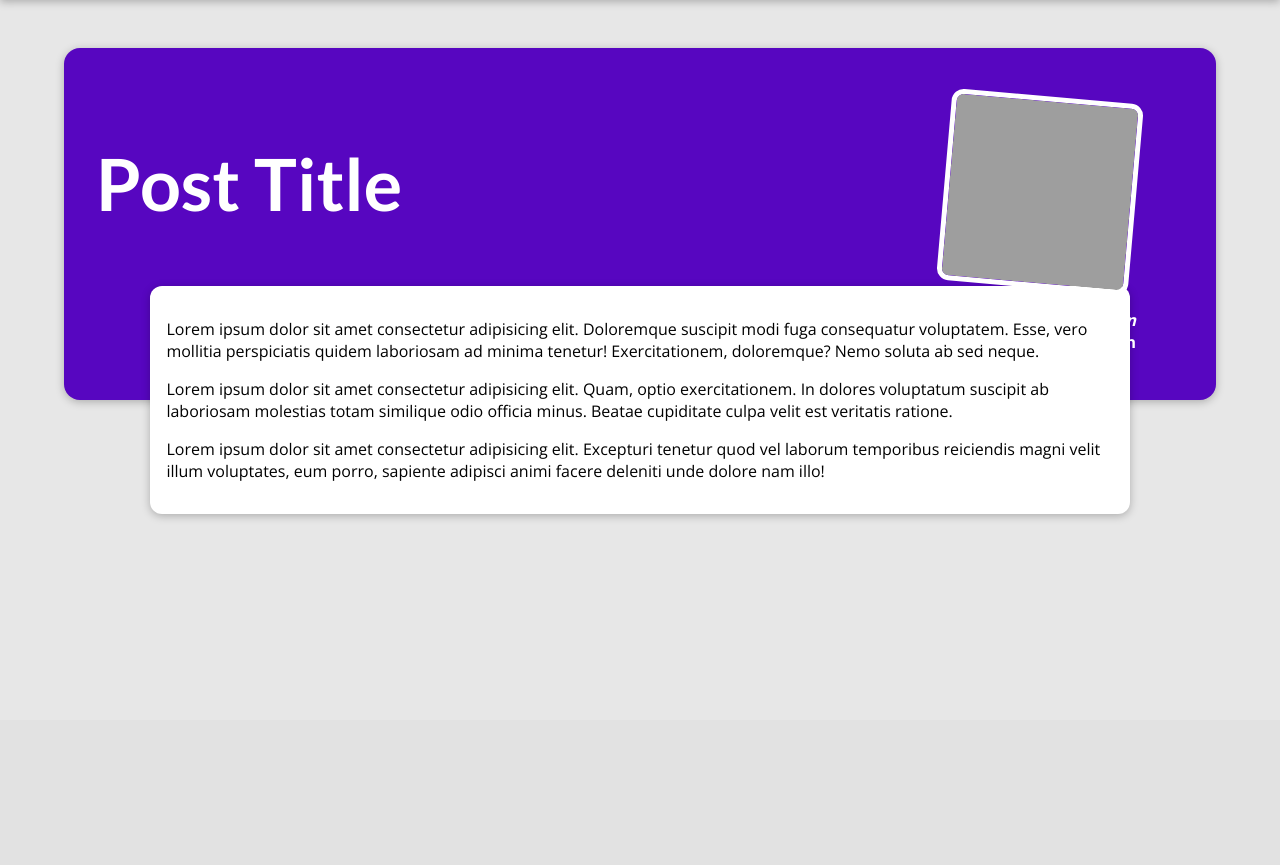
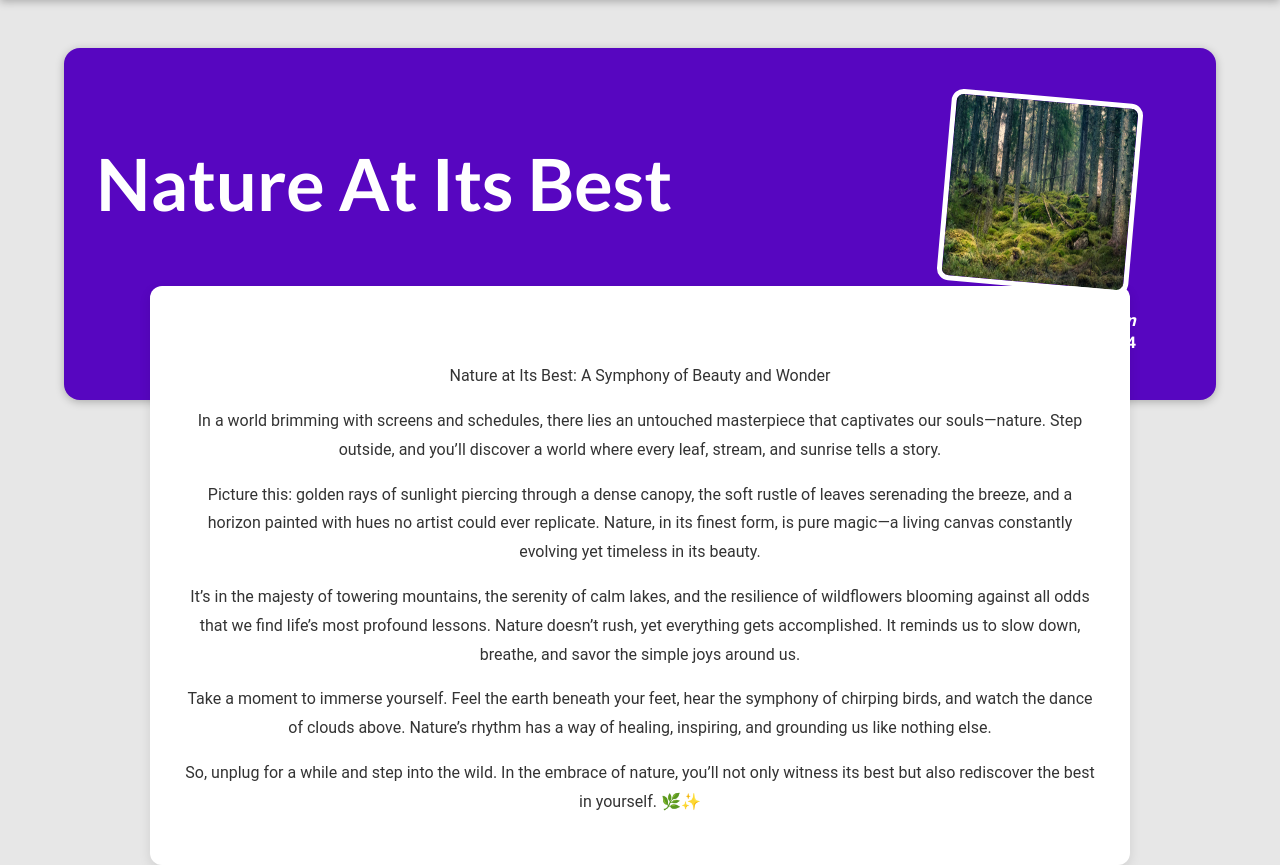
Before and after one commit to kar137/Django-Roadmap, a Django app: page /posts/into-the-woods in a window 1280 px wide. Shown: the part 80-945 px from the top of the page. Before the commit the page ends 598 px from the top, so only its background shows below. Run offline with Django 5.2, Linux system fonts and the light colour scheme; grey boxes are pictures that could not be loaded.

Commit message:
add single post detail page

```diff
--- a/blog/static/blog/post-detail.css
+++ b/blog/static/blog/post-detail.css
@@ -55,8 +55,19 @@ body {
     width: 90%;
     max-width: 90rem;
     margin: 3rem auto;
-    background-color: white;
-    padding: 1rem;
-    border-radius: 12px;
-    box-shadow: 0 2px 8px rgba(0, 0, 0, 0.25);
-  }
+    background-color: #ffffff; /* Clean white background */
+    padding: 2rem; /* Add more padding for better spacing */
+    border-radius: 12px; /* Rounded corners */
+    box-shadow: 0 4px 12px rgba(0, 0, 0, 0.1); /* Softer and slightly elevated shadow */
+    text-align: center;
+    font-family: 'Roboto', sans-serif; /* Modern and clean font */
+    color: #333; /* Dark gray text color for better readability */
+    line-height: 1.8; /* Improve readability with better line spacing */
+}
+
+/* Add some visual interest with hover effects */
+main:hover {
+    transform: translateY(-5px); /* Slight lift effect */
+    box-shadow: 0 6px 16px rgba(0, 0, 0, 0.15); /* More pronounced shadow on hover */
+    transition: all 0.3s ease; /* Smooth transition */
+}
--- a/blog/templates/blog/post-detail.html
+++ b/blog/templates/blog/post-detail.html
@@ -2,7 +2,7 @@
 {% load static %}
 
 {% block page_title %}
-    This Post Title
+    {{ post.title }}
 {% endblock %}  <!--injects title to the page-->
 
 {% block css_files %}
@@ -14,19 +14,15 @@
 {% block content %}
 
 <section id="summary">
-    <h2>Post Title</h2>
+    <h2>{{ post.title }}</h2>
     <article>
-        <img src="{% static 'blog/images/mountain.jpg' %}" alt="Post Title">
-        <address>By Karan</address>
-        <div>Last Updated on <time>July 10th</time></div>
+        <img src="{% static 'blog/images/'|add:post.image %}" alt="{{ post.title }}">
+        <address>{{ post.author }}</address>
+        <div>Last Updated on <time>{{ post.date|date:"d M Y" }}</time></div>
     </article>
 
     <main>
-        <p>
-            Lorem ipsum dolor sit amet consectetur adipisicing elit. Doloremque suscipit modi fuga consequatur voluptatem. Esse, vero mollitia perspiciatis quidem laboriosam ad minima tenetur! Exercitationem, doloremque? Nemo soluta ab sed neque.
-        </p>
-        <p>Lorem ipsum dolor sit amet consectetur adipisicing elit. Quam, optio exercitationem. In dolores voluptatum suscipit ab laboriosam molestias totam similique odio officia minus. Beatae cupiditate culpa velit est veritatis ratione.</p>
-        <p>Lorem ipsum dolor sit amet consectetur adipisicing elit. Excepturi tenetur quod vel laborum temporibus reiciendis magni velit illum voluptates, eum porro, sapiente adipisci animi facere deleniti unde dolore nam illo!</p>
+        {{ post.content| linebreaks }}
     </main>
 </section>
 
--- a/blog/views.py
+++ b/blog/views.py
@@ -6,64 +6,66 @@ all_posts = [
     {
         "slug": "hike-in-the-mountains",
         "image": "mountains.jpg",
-        "author": "Maximilian",
+        "author": "Karan",
         "date": date(2023, 7, 25),
         "title": "Mountain Hiking",
         "excerpt": "There's nothing like the views you get when hiking in the mountains! And I wasn't even prepared for what happened whilst I was enjoying the view!",
         "content": """
-          Lorem ipsum dolor sit amet consectetur adipisicing elit. Officiis nobis
-          aperiam est praesentium, quos iste consequuntur omnis exercitationem quam
-          velit labore vero culpa ad mollitia? Quis architecto ipsam nemo. Odio.
+        Mountain Hiking: A Journey Beyond the Trails
 
-          Lorem ipsum dolor sit amet consectetur adipisicing elit. Officiis nobis
-          aperiam est praesentium, quos iste consequuntur omnis exercitationem quam
-          velit labore vero culpa ad mollitia? Quis architecto ipsam nemo. Odio.
+        Imagine standing on a mountain peak, the cool breeze brushing against your face, and an endless panorama of majestic landscapes stretching beyond the horizon. Mountain hiking isn’t just an activity—it’s an experience that awakens your senses, tests your limits, and connects you to the purest form of nature.
 
-          Lorem ipsum dolor sit amet consectetur adipisicing elit. Officiis nobis
-          aperiam est praesentium, quos iste consequuntur omnis exercitationem quam
-          velit labore vero culpa ad mollitia? Quis architecto ipsam nemo. Odio.
+        Every step on the trail tells a story. The crunch of leaves underfoot, the rustling of trees, and the occasional chirp of a bird remind you that you’re part of something larger. It’s not just about reaching the summit; it’s about the journey—the moments when you pause to marvel at a cascading waterfall or catch your breath as the sun sets, painting the sky in fiery hues.
+
+        Hiking offers more than breathtaking views. It’s a retreat for the soul. With every uphill climb, you leave behind stress and distractions, gaining clarity and peace. It’s a chance to challenge yourself, both physically and mentally, as the trail winds and the altitude rises.
+
+        But the magic of hiking lies in its simplicity. No notifications, no deadlines—just you, the trail, and the rhythm of your heartbeat. It’s a reminder that the best things in life aren’t behind screens but under the open sky.
+
+        So, whether you’re a seasoned trekker or a curious beginner, pack your backpack, tie those boots, and step into the wild. The mountains are calling, and trust me, it’s an adventure you’ll never forget. 🌄✨
         """
     },
     {
         "slug": "programming-is-fun",
         "image": "coding.jpg",
-        "author": "Maximilian",
+        "author": "Karan",
         "date": date(2024, 12, 10),
         "title": "Programming Is Great!",
         "excerpt": "Did you ever spend hours searching that one error in your code? Yep - that's what happened to me yesterday...",
         "content": """
-          Lorem ipsum dolor sit amet consectetur adipisicing elit. Officiis nobis
-          aperiam est praesentium, quos iste consequuntur omnis exercitationem quam
-          velit labore vero culpa ad mollitia? Quis architecto ipsam nemo. Odio.
+        Programming: The Art of Creating Magic
 
-          Lorem ipsum dolor sit amet consectetur adipisicing elit. Officiis nobis
-          aperiam est praesentium, quos iste consequuntur omnis exercitationem quam
-          velit labore vero culpa ad mollitia? Quis architecto ipsam nemo. Odio.
+        Programming isn’t just about writing code—it’s about building dreams, solving problems, and bringing ideas to life. It’s the power to turn thoughts into tools, creativity into solutions, and innovation into reality.
 
-          Lorem ipsum dolor sit amet consectetur adipisicing elit. Officiis nobis
-          aperiam est praesentium, quos iste consequuntur omnis exercitationem quam
-          velit labore vero culpa ad mollitia? Quis architecto ipsam nemo. Odio.
+        Think about it: with just a few lines of code, you can create a game that entertains millions, design an app that connects people across the globe, or automate tasks that save countless hours. Programming transforms abstract concepts into tangible outcomes, making it one of the most empowering skills of our time.
+
+        The beauty of programming lies in its universality. Whether you're designing a website, crafting AI algorithms, or controlling a robotic arm, the principles remain the same. It’s like learning the language of the universe—one that speaks to innovation and progress.
+
+        What makes programming truly great, though, is the community. Coders around the world share a bond, collaborating, troubleshooting, and celebrating breakthroughs together. It’s a constant cycle of learning, sharing, and growing.
+
+        So, if you’ve ever thought about diving into programming, now’s the time. It’s not just a skill; it’s a superpower that unlocks endless possibilities. Start small, dream big, and let your code shape the future.
+
+        Because in the world of programming, the only limit is your imagination. 🚀💻
         """
     },
     {
         "slug": "into-the-woods",
         "image": "woods.jpg",
-        "author": "Maximilian",
+        "author": "Karan",
         "date": date(2024, 6, 5),
         "title": "Nature At Its Best",
         "excerpt": "Nature is amazing! The amount of inspiration I get when walking in nature is incredible!",
         "content": """
-          Lorem ipsum dolor sit amet consectetur adipisicing elit. Officiis nobis
-          aperiam est praesentium, quos iste consequuntur omnis exercitationem quam
-          velit labore vero culpa ad mollitia? Quis architecto ipsam nemo. Odio.
+        Nature at Its Best: A Symphony of Beauty and Wonder
 
-          Lorem ipsum dolor sit amet consectetur adipisicing elit. Officiis nobis
-          aperiam est praesentium, quos iste consequuntur omnis exercitationem quam
-          velit labore vero culpa ad mollitia? Quis architecto ipsam nemo. Odio.
+        In a world brimming with screens and schedules, there lies an untouched masterpiece that captivates our souls—nature. Step outside, and you’ll discover a world where every leaf, stream, and sunrise tells a story.
 
-          Lorem ipsum dolor sit amet consectetur adipisicing elit. Officiis nobis
-          aperiam est praesentium, quos iste consequuntur omnis exercitationem quam
-          velit labore vero culpa ad mollitia? Quis architecto ipsam nemo. Odio.
+        Picture this: golden rays of sunlight piercing through a dense canopy, the soft rustle of leaves serenading the breeze, and a horizon painted with hues no artist could ever replicate. Nature, in its finest form, is pure magic—a living canvas constantly evolving yet timeless in its beauty.
+
+        It’s in the majesty of towering mountains, the serenity of calm lakes, and the resilience of wildflowers blooming against all odds that we find life’s most profound lessons. Nature doesn’t rush, yet everything gets accomplished. It reminds us to slow down, breathe, and savor the simple joys around us.
+
+        Take a moment to immerse yourself. Feel the earth beneath your feet, hear the symphony of chirping birds, and watch the dance of clouds above. Nature’s rhythm has a way of healing, inspiring, and grounding us like nothing else.
+
+        So, unplug for a while and step into the wild. In the embrace of nature, you’ll not only witness its best but also rediscover the best in yourself. 🌿✨
         """
     }
 ]
@@ -81,7 +83,12 @@ def starting_page(request):
     })
 
 def posts(request):
-    return render(request, 'blog/all-posts.html')
+    return render(request, 'blog/all-posts.html', {
+        "all_posts": all_posts,
+    })
 
 def post_detail(request, slug):
-    return render(request, 'blog/post-detail.html')
+    identified_post = next(post for post in all_posts if post['slug'] == slug) #returns the post when slug value matches the actual slug
+    return render(request, 'blog/post-detail.html', {
+        'post': identified_post,
+    })
```
Also changed, not shown: blog/templates/blog/all-posts.html (+3 -5 lines), templates/404.html (added, +10 -0 lines).
